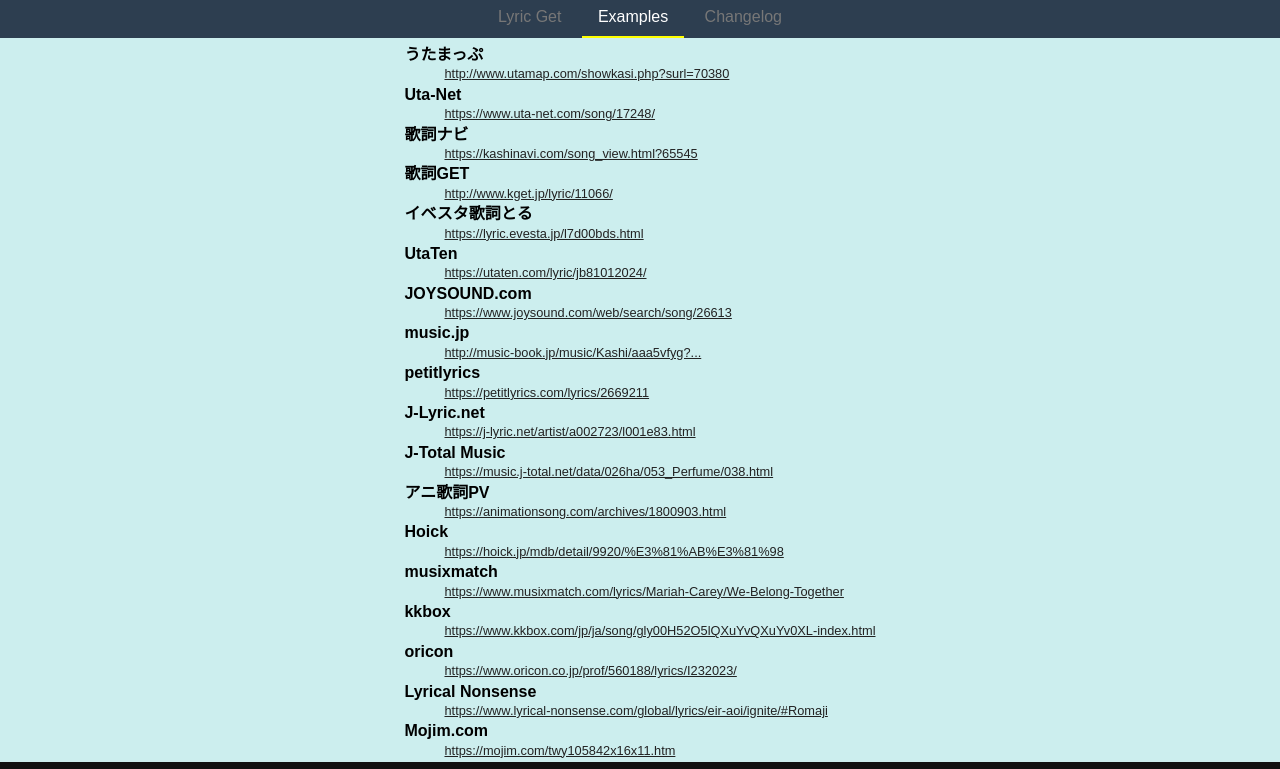
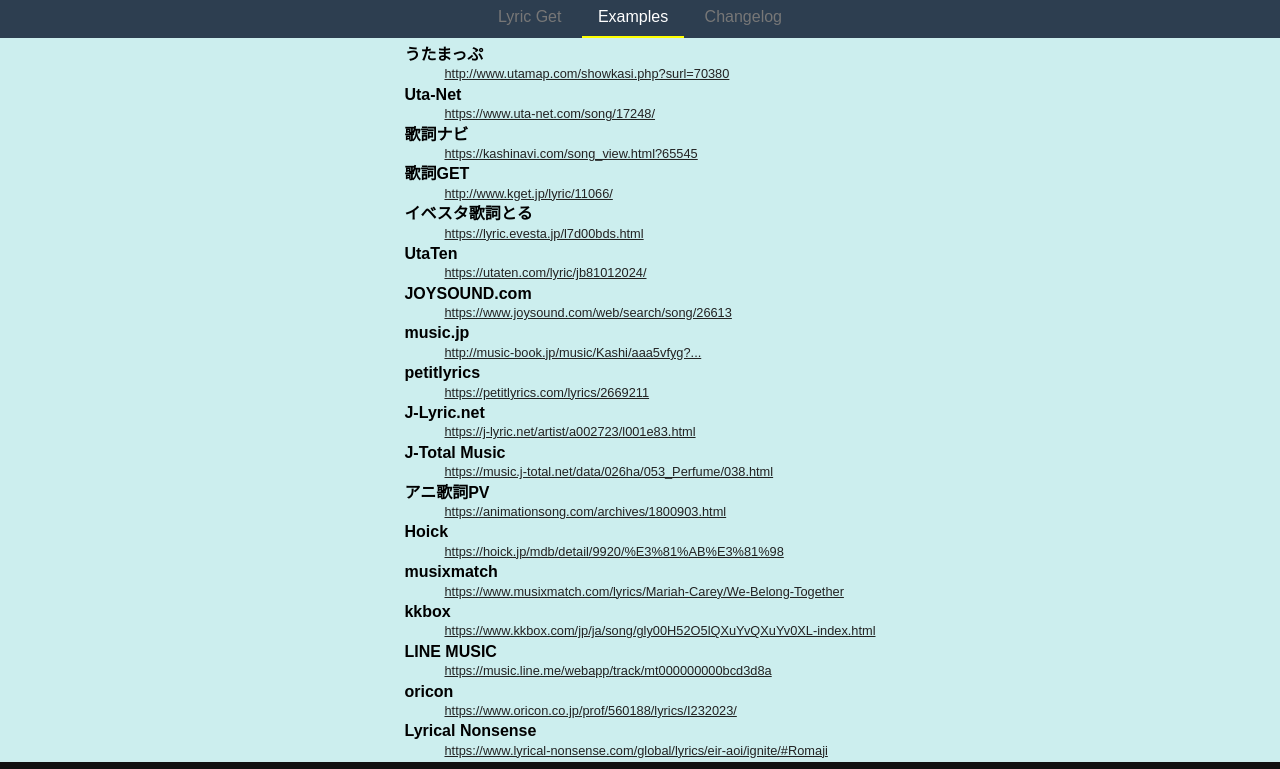
Before and after one commit to franklai/lyric-get-js, a website: page public/index.html in a window 1280 px wide. Both pictures are taken after a click on the link "Examples". Shown: the top 769 px of the page. Drawn offline with nearby package versions, Linux system fonts and the light colour scheme.

Commit message:
docs: add LINE MUSIC link

```diff
--- a/public/index.html
+++ b/public/index.html
@@ -191,6 +191,15 @@
               href="https://www.kkbox.com/jp/ja/song/gly00H52O5lQXuYvQXuYv0XL-index.html"
               target="_blank"
               >https://www.kkbox.com/jp/ja/song/gly00H52O5lQXuYvQXuYv0XL-index.html</a
+            >
+          </dd>
+
+          <dt>LINE MUSIC</dt>
+          <dd>
+            <a
+              href="https://music.line.me/webapp/track/mt000000000bcd3d8a"
+              target="_blank"
+              >https://music.line.me/webapp/track/mt000000000bcd3d8a</a
             >
           </dd>
 
```
